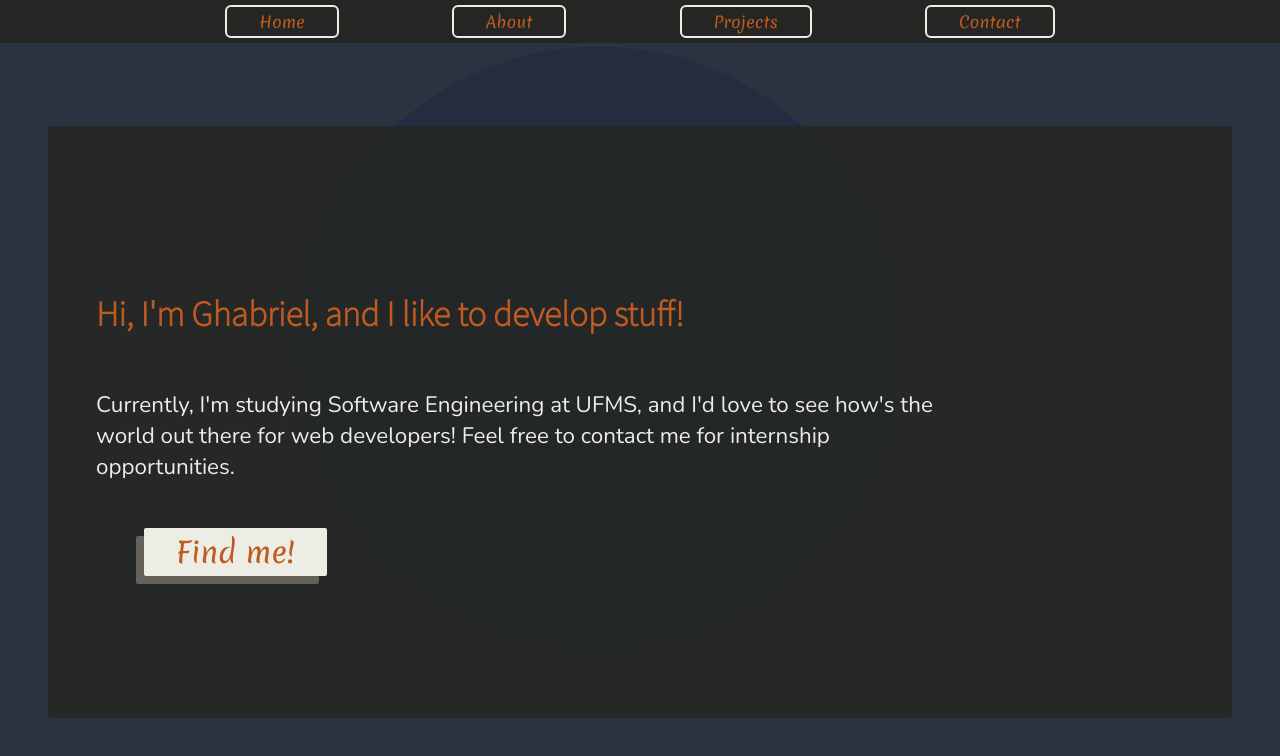
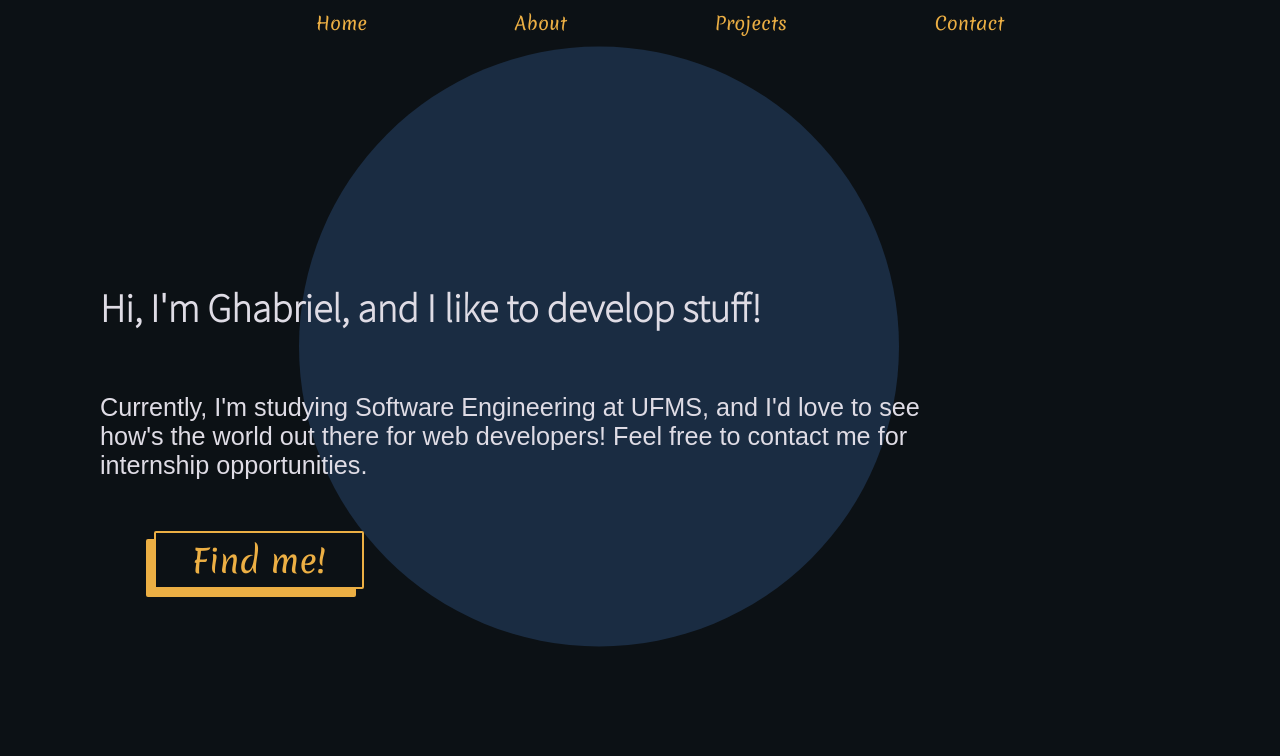
Before and after one commit to ghabrielmielli/portfolio, a Vue app: page / in a window 1280 px wide. Shown: the top 756 px of the page. Built offline with nearby package versions, Linux system fonts and the light colour scheme.

Commit message:
Swapped to a cooler color scheme; Componentized buttons: less coupling, more reusability!

```diff
--- a/src/aux/brand.css
+++ b/src/aux/brand.css
@@ -1,23 +1,24 @@
 @import url("https://fonts.googleapis.com/css2?family=Merienda&display=swap");
-@import url("https://fonts.googleapis.com/css2?family=Nunito:wght@200&display=swap");
 @import url("https://fonts.googleapis.com/css2?family=Source+Sans+Pro:wght@200&display=swap");
+@import url("https://fonts.googleapis.com/css2?family=Dancing+Script&family=Josefin+Sans:wght@200&display=swap");
 
 :root {
-	--texto-principal: #edede6;
-	--texto-secundario: #d4d4cf;
+	--primary: #ecaf44;
+	/* --primary-vary: ; */
 
-	--fundo-principal-glass: #252623d0;
-	--fundo-principal: #252623;
-	--fundo-secundario: #636159;
+	--secondary: #be2f29;
+	/* --secondary-vary: ; */
 
-	--fundo-secundario-light: #bfb6a8;
+	/* --accent: #1a2c42; */
+	--complement: #1a2c42;
 
-	--destaque: #bf5b21;
+	--light: #dfdce5ff;
+	--dark: #0c1115;
 }
 
 html {
-	font-size: min(16px, 2vw);
-	color: var(--texto-principal);
+	font-size: min(18px, 2vw);
+	color: var(--light);
 }
 body {
 	margin: 0;
@@ -25,19 +26,21 @@ body {
 	border: 0;
 	font-family: "Merienda", Helvetica, Arial;
 }
-input[type="button"],
-input[type="submit"] {
-	font-family: "Gill Sans", "Arial Narrow", Arial, sans-serif;
-	font-size: 1.4rem;
-}
-
 h1 {
+	font-family: "Dancing Script", Arial;
 	font-size: 2.2rem;
+	color: var(--secondary);
 }
 h2 {
+	font-family: "Dancing Script", Arial;
 	font-size: 1.4rem;
+	color: var(--light);
 }
 
 p {
-	font-family: "Nunito", sans-serif;
+	font-family: "Josefin Sans", sans-serif;
+	color: var(--light);
+	letter-spacing: 0.05rem;
+	line-height: 1.6rem;
+	font-weight: 1000;
 }
--- a/src/components/GlassContainer.vue
+++ b/src/components/GlassContainer.vue
@@ -15,7 +15,7 @@ export default {};
   margin: 20px auto;
   padding: 1rem 1rem 1rem 1rem;
 
-  background-color: var(--fundo-principal-glass);
+  background-color: var(--glassy);
   border-radius: 4px;
 }
 </style>
--- a/src/components/NavHeader.vue
+++ b/src/components/NavHeader.vue
@@ -3,9 +3,7 @@
     <nav>
       <ul>
         <li v-for="link in links" :key="link.name">
-          <router-link class="navBtn" :to="link.path">{{
-            link.name
-          }}</router-link>
+          <basic-button :link="link.path">{{ link.name }}</basic-button>
         </li>
       </ul>
     </nav>
@@ -13,7 +11,9 @@
 </template>
 <script>
 import router from "../router";
+import basicButton from "./atoms/basicButton.vue";
 export default {
+  components: { basicButton },
   data() {
     return {
       links: [],
@@ -30,7 +30,6 @@ header {
   max-width: 100vw;
   min-height: 3vh;
   max-height: 3vh;
-  background-color: var(--fundo-principal);
   display: flex;
   justify-content: center;
   align-items: center;
@@ -46,17 +45,5 @@ ul {
   display: flex;
   justify-content: space-evenly;
   list-style-type: none;
-  margin: 0;
-  padding: 0;
-}
-li {
-  margin: 0 1rem;
-}
-.navBtn {
-  color: var(--destaque);
-  border: 2px solid var(--texto-principal);
-  border-radius: 6px;
-  padding: 0.2rem 2rem;
-  text-decoration: none;
 }
 </style>
--- a/src/components/PrettyCanvas.vue
+++ b/src/components/PrettyCanvas.vue
@@ -11,13 +11,13 @@ export default {
       c: null,
       cWidth: innerWidth,
       cHeigth: innerHeight,
-      cColor: "#2B3240",
+      cColor: "#0C1115",
 
       ball: {
         x: 80,
         y: 80,
         radius: 300,
-        color: "#242D40",
+        color: "#1A2C42",
 
         mass: 0.2,
 
--- a/src/components/aboutPage/AboutText.vue
+++ b/src/components/aboutPage/AboutText.vue
@@ -15,6 +15,7 @@
       Nullam consequat sagittis velit, varius porttitor lectus bibendum sit
       amet.
       <br />
+      <br />
       Ut nulla ipsum, rutrum sit amet odio vitae, pellentesque feugiat ligula.
       Mauris quis tortor diam. Vivamus quis odio nibh. Aenean luctus porta
       sollicitudin. Mauris turpis ligula, aliquam eu ornare vitae, tempor in
@@ -25,6 +26,7 @@
       justo. Donec venenatis leo non nisl ultricies, sit amet ornare elit
       interdum. Maecenas maximus tempus ultrices. Aenean consequat vel est eu
       laoreet.
+      <br />
       <br />
       Praesent vulputate dictum turpis, in vulputate elit. Donec vel porttitor
       dui, sed mattis turpis. Maecenas nec justo tincidunt, mattis augue ac,
--- a/src/components/aboutPage/TitledIcon.vue
+++ b/src/components/aboutPage/TitledIcon.vue
@@ -2,7 +2,7 @@
   <div class="mainDiv">
     <img src="@/assets/pp.jpg" />
     <h1>Ghabriel Mielli</h1>
-    <span>(forthcoming)</span>
+    <span>forthcoming</span>
     <h2>Software Engineer</h2>
   </div>
 </template>
@@ -15,7 +15,7 @@ export default {};
 img {
   width: 10rem;
   height: 10rem;
-  border: 0.3em solid var(--destaque);
+  border: 1px solid var(--secondary);
   border-radius: 50%;
 }
 .mainDiv {
@@ -25,10 +25,11 @@ img {
   justify-content: center;
 }
 span {
+  font-family: "Josefin Sans", sans-serif;
   position: relative;
-  top: 1.8rem;
-  right: 7rem;
-  color: var(--texto-secundario);
+  top: 1.7rem;
+  right: 5.5rem;
+  color: var(--light);
   transform: rotate(-15deg);
   font-size: 0.8rem;
 }
--- /dev/null
+++ b/src/components/atoms/basicButton.vue
@@ -0,0 +1,57 @@
+<template>
+  <div :class="isCool ? 'cool' : 'button'" v-if="!link">
+    <slot></slot>
+  </div>
+  <router-link :class="isCool ? 'cool' : 'button'" v-else :to="link">
+    <slot></slot>
+  </router-link>
+</template>
+<script>
+export default {
+  props: {
+    link: String,
+    isCool: Boolean,
+  },
+};
+</script>
+<style scoped>
+.button {
+  color: var(--primary);
+  text-decoration: none;
+  transition: 0.2s ease-out;
+  cursor: pointer;
+}
+.button:hover {
+  background-color: var(--complement);
+  border-radius: 10px;
+  padding: 0.2rem 1.6rem;
+}
+
+.cool {
+  user-select: none;
+
+  border-radius: 2px;
+  margin: 1rem 0 0 3rem;
+  padding: 0.2rem 2rem;
+  font-size: 1.8rem;
+  text-decoration: none;
+  width: fit-content;
+  cursor: pointer;
+
+  color: var(--primary);
+  background-color: var(--dark);
+  box-shadow: -8px 8px var(--primary);
+  border: 2px solid var(--primary);
+
+  transition: 0.3s ease-out;
+}
+.cool:hover {
+  box-shadow: -12px 12px var(--primary);
+  transform: translate(4px, -4px);
+}
+.cool:active {
+  box-shadow: 0px 0px var(--primary);
+  transform: translate(-12px, 12px);
+  transition: 0.05s;
+}
+</style>
--- a/src/views/About.vue
+++ b/src/views/About.vue
@@ -15,7 +15,7 @@ export default {
   },
 };
 </script>
-<style>
+<style scoped>
 .flex-box {
   display: flex;
   width: 100%;
@@ -24,7 +24,7 @@ export default {
 .divider {
   width: 1px;
   height: 80%;
-  background-color: var(--texto-principal);
+  background-color: var(--secondary);
   align-self: center;
 }
 
--- a/src/views/Home.vue
+++ b/src/views/Home.vue
@@ -6,12 +6,16 @@
       how's the world out there for web developers! Feel free to contact me for
       internship opportunities.
     </h4>
-    <router-link class="navBtn" to="/contact">Find me!</router-link>
+    <basic-button isCool>Find me!</basic-button>
   </div>
 </template>
 
 <script>
-export default {};
+import basicButton from "../components/atoms/basicButton.vue";
+
+export default {
+  components: { basicButton },
+};
 </script>
 <style scoped>
 .main-content {
@@ -32,15 +36,4 @@ h4 {
   flex-shrink: 10;
   width: 75%;
 }
-.navBtn {
-  color: var(--destaque);
-  border-radius: 2px;
-  margin: 1rem 0 0 3rem;
-  padding: 0.2rem 2rem;
-  font-size: 1.8rem;
-  text-decoration: none;
-  width: fit-content;
-  background-color: var(--texto-principal);
-  box-shadow: -8px 8px 0 var(--fundo-secundario);
-}
 </style>
```
